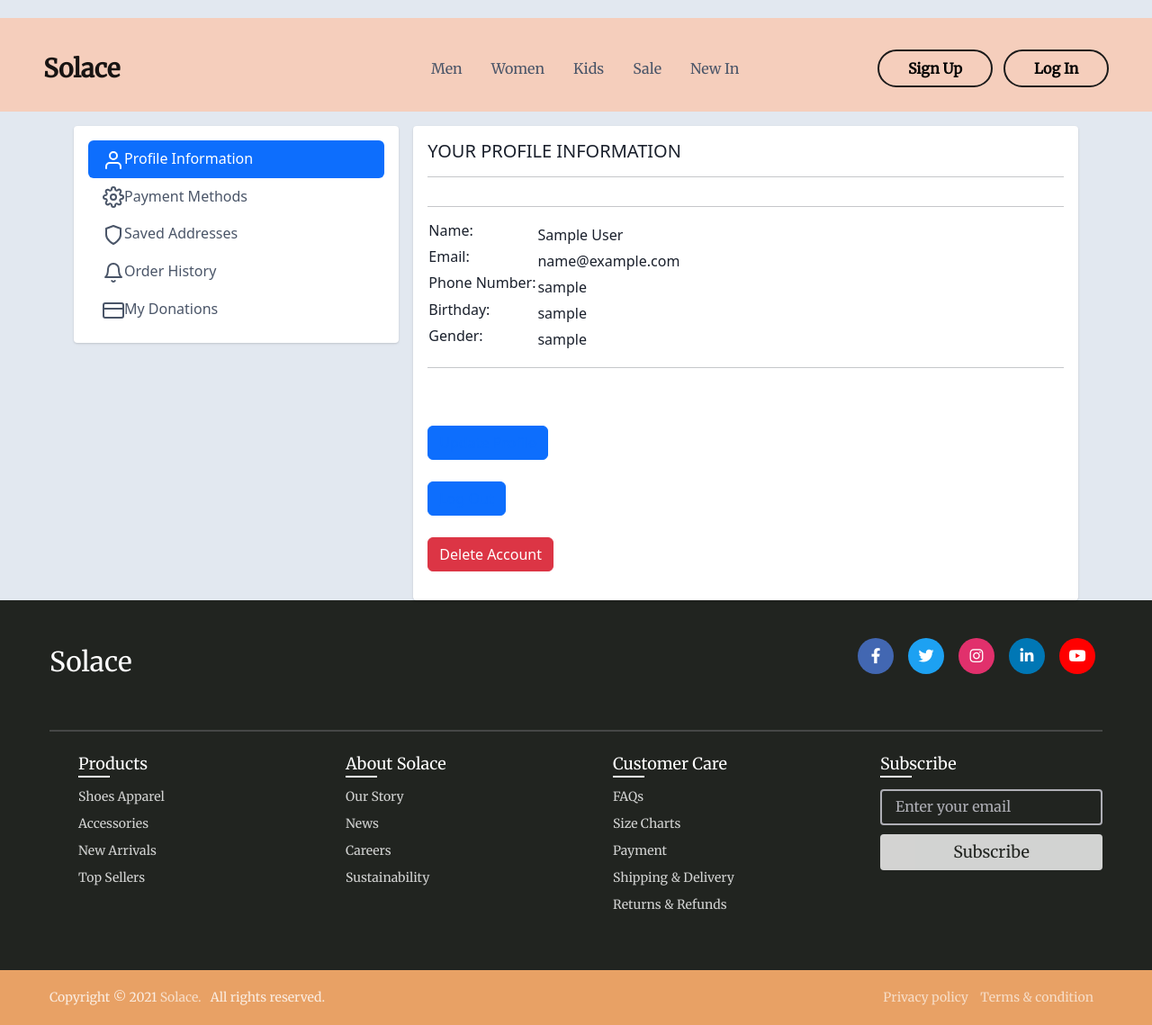
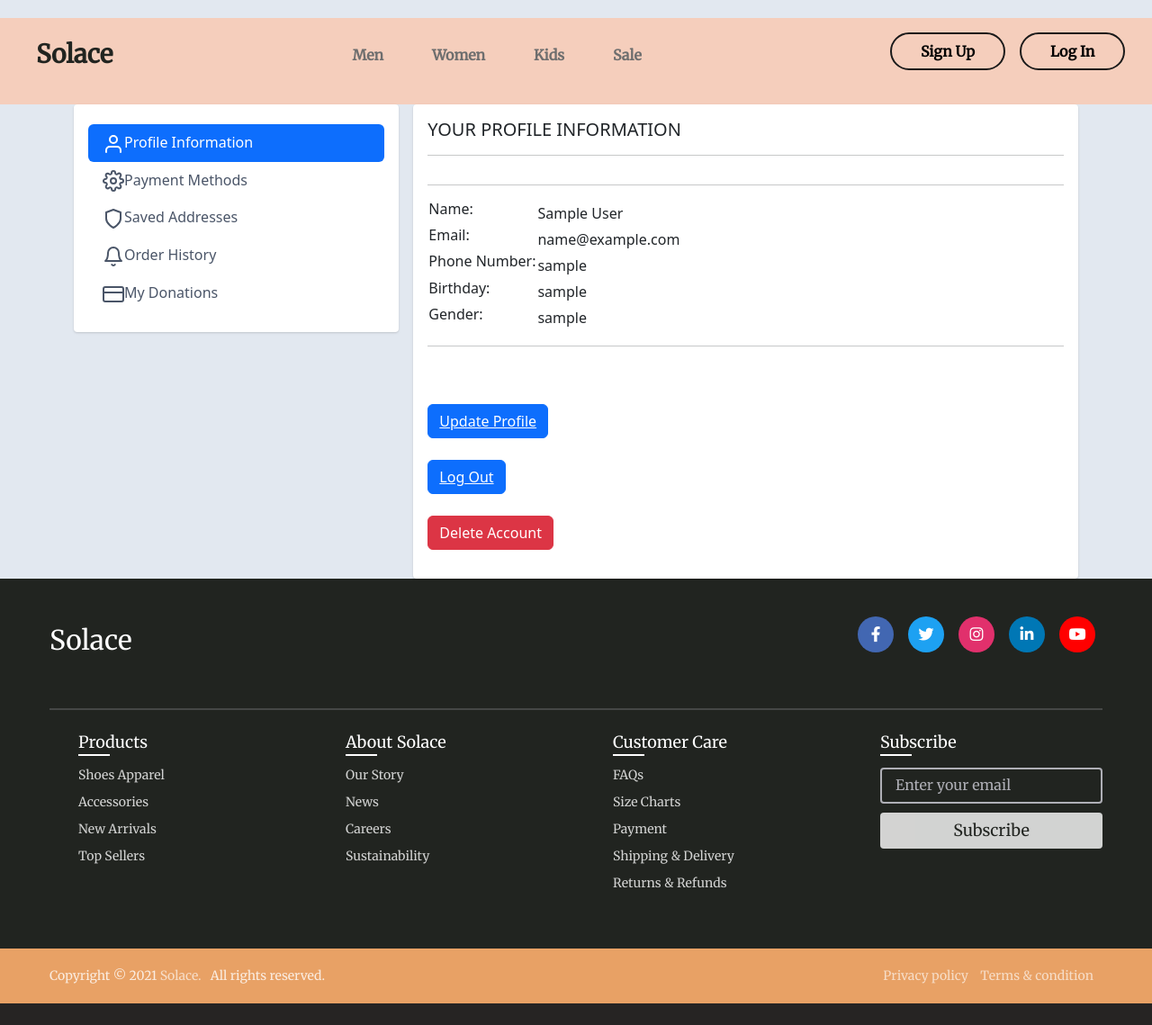
Before and after one commit to whale213/solace, a Flask app: page /profile in a window 1280 px wide. Shown: the whole page at 90% size. After the commit the page ends 1115 px from the top, so only its background shows below. Run offline with Flask 2, Linux system fonts and the light colour scheme; the visitor is signed in with stand-in values (Sample User, id 1); data comes from the database, SQL or seed files in the repository.

Commit message:
Revert "Merge branch 'main' of https://github.com/whale213/solace"
This reverts commit dc8ee919e5bf96d6086101441542b5b1bd7ca054, reversing
changes made to 286b15542ca81734a9cb3a0e18a212e9373f177d.

```diff
--- a/solace/app/static/customer_base_guest.css
+++ b/solace/app/static/customer_base_guest.css
@@ -7,11 +7,6 @@
   --theme-cream: #faebd9;
   --theme-light-cream: #fdf7f0;
   --theme-black: #212420;
-}
-
-#cartBadge {
-  align-items: center;
-  transform: translate(-80%, -15%);
 }
 
 .navbar {
@@ -29,10 +24,76 @@
   position: fixed;
 }
 
+.nav {
+  padding: 6px 0;
+}
+
+.nav-brand {
+  color: var(--theme-black);
+  margin-left: 40px;
+  text-decoration: none;
+  font-size: 28px;
+  font-weight: 800;
+  margin-bottom: 18px;
+}
+
+.nav-links {
+  list-style: none;
+  text-align: center;
+}
+
+.nav ul li {
+  display: inline-block;
+}
+
+.nav ul li a {
+  display: block;
+  padding: 15px;
+  text-decoration: none;
+  color: #6e6e6e;
+  font-weight: 800;
+  margin: 0 10px;
+}
+
+.nav ul li a,
+.nav ul li a:after,
+.nav ul li a:before {
+  transition: all 0.5s;
+}
+
+.nav ul li a:hover {
+  color: #000000;
+}
+
+.nav ul li a {
+  position: relative;
+}
+
+.nav ul li a:after {
+  position: absolute;
+  bottom: -0.35em;
+  left: 0;
+  right: 0;
+  margin: auto;
+  width: 0%;
+  content: ".";
+  color: transparent;
+  background: #000000;
+  height: 2px;
+}
+
+.nav ul li a:hover:after {
+  width: 100%;
+}
+
 .nav-buttons {
   cursor: pointer;
   padding: 4px 30px;
   margin-bottom: 24px;
+}
+
+.balls {
+  color: white;
 }
 
 .sign-up-btn {
--- a/solace/app/templates/includes/_customer_base_guest.html
+++ b/solace/app/templates/includes/_customer_base_guest.html
@@ -5,155 +5,32 @@
     <meta charset="UTF-8" />
     <meta http-equiv="X-UA-Compatible" content="IE=edge" />
     <meta name="viewport" content="width=device-width, initial-scale=1.0" />
-    <link
-      rel="stylesheet"
-      href="{{ url_for('static', filename='customer_base_guest.css') }}"
-    />
+    <link rel="stylesheet" href="{{ url_for('static', filename='customer_base_guest.css') }}" />
     <!-- CSS Only -->
-    <link
-      href="https://cdn.jsdelivr.net/npm/bootstrap@5.2.3/dist/css/bootstrap.min.css"
-      rel="stylesheet"
-      integrity="sha384-rbsA2VBKQhggwzxH7pPCaAqO46MgnOM80zW1RWuH61DGLwZJEdK2Kadq2F9CUG65"
-      crossorigin="anonymous"
-    />
-    <link
-      rel="stylesheet"
-      href="https://fonts.googleapis.com/css2?family=Material+Symbols+Outlined:opsz,wght,FILL,GRAD@48,400,0,200"
-    />
-    <link
-      rel="stylesheet"
-      type="text/css"
-      href="https://cdnjs.cloudflare.com/ajax/libs/font-awesome/5.15.2/css/all.min.css"
-    />
-    {% block link %} {% endblock %} {% block title %} {% endblock %} {% endblock
-    %}
+    <link href="https://cdn.jsdelivr.net/npm/bootstrap@5.3.0-alpha1/dist/css/bootstrap.min.css" rel="stylesheet"
+      integrity="sha384-GLhlTQ8iRABdZLl6O3oVMWSktQOp6b7In1Zl3/Jr59b6EGGoI1aFkw7cmDA6j6gD" crossorigin="anonymous"/>
+    <link rel="stylesheet" href="https://fonts.googleapis.com/css2?family=Material+Symbols+Outlined:opsz,wght,FILL,GRAD@48,400,0,200"/>
+    <link rel="stylesheet" type="text/css" href="https://cdnjs.cloudflare.com/ajax/libs/font-awesome/5.15.2/css/all.min.css"/>
+    {% block link %} {% endblock %}
+    <title>{% block title %}{% endblock %}</title>
+    {% endblock %}
   </head>
   <body>
     <header class="navbar">
-      <nav
-        class="navbar navbar-light navbar-expand-md bg-faded justify-content-center"
-      >
-        <a href="/" class="navbar-brand d-flex w-50 ps-5 fs-3 fw-bold"
-          >Solace</a
-        >
-        <button
-          class="navbar-toggler"
-          type="button"
-          data-toggle="collapse"
-          data-target="#collapsingNavbar3"
-        >
-          <span class="navbar-toggler-icon"></span>
-        </button>
-        <div class="navbar-collapse collapse w-100" id="collapsingNavbar3">
-          <ul class="navbar-nav w-100 justify-content-center">
-            <li class="nav-item active px-2">
-              <a class="nav-link" href="#">Men</a>
-            </li>
-            <li class="nav-item active px-2">
-              <a class="nav-link" href="#">Women</a>
-            </li>
-            <li class="nav-item active px-2">
-              <a class="nav-link" href="#">Kids</a>
-            </li>
-            <li class="nav-item active px-2">
-              <a class="nav-link" href="#">Sale</a>
-            </li>
-            <li class="nav-item active px-2">
-              <a class="nav-link" href="#">New In</a>
-            </li>
-          </ul>
-          {% if logged_in: %}
-          <ul class="nav navbar-nav ml-auto w-100 justify-content-end pe-5">
-            <li class="nav-item active">
-              <a href="#">
-                <i class="nav-link material-symbols-outlined">search</i>
-              </a>
-            </li>
-            <li class="nav-item active">
-              <a href="#">
-                <i class="nav-link material-symbols-outlined">favorite</i>
-              </a>
-            </li>
-            <li class="nav-item active">
-              <a href="#">
-                <i class="nav-link material-symbols-outlined">shopping_bag</i>
-                <span
-                  class="badge rounded-pill bg-black float-end"
-                  id="cartBadge"
-                >
-                  {{ total_cart_items }}
-                </span>
-              </a>
-            </li>
-            <li>
-              <div class="collapse navbar-collapse" id="navbarNavDarkDropdown">
-                <ul class="navbar-nav">
-                  <li class="nav-item dropdown">
-                    <a
-                      class="nav-link dropdown-toggle"
-                      href="#"
-                      role="button"
-                      data-bs-toggle="dropdown"
-                      aria-expanded="false"
-                    >
-                      <i class="material-symbols-outlined">person</i>Hello {{ full_name }}
-                    </a>
-                    <ul
-                      class="dropdown-menu dropdown-menu-dark dropdown-menu-lg-end"
-                    >
-                      <li>
-                        <a class="dropdown-item" href="#"
-                          ><i class="material-symbols-outlined px-2"
-                            >account_circle</i
-                          >My Account</a
-                        >
-                      </li>
-                      <li>
-                        <a class="dropdown-item" href="#"
-                          ><i class="material-symbols-outlined px-2">package</i
-                          >My Orders</a
-                        >
-                      </li>
-                      <li>
-                        <a class="dropdown-item" href="#"
-                          ><i class="material-symbols-outlined px-2"
-                            ><span class="material-symbols-outlined"
-                              >volunteer_activism</span
-                            ></i
-                          >My Donations</a
-                        >
-                      </li>
-                      <li>
-                        <a class="dropdown-item" href="#"
-                          ><i class="material-symbols-outlined px-2">logout</i
-                          >Logout</a
-                        >
-                      </li>
-                    </ul>
-                  </li>
-                </ul>
-              </div>
-            </li>
-          </ul>
-          {% else %}
-          <ul class="nav navbar-nav ml-auto w-100 justify-content-end pe-5">
-            <li class="nav-item active">
-              <a href="#">
-                <button class="sign-up-btn">Sign Up</button>
-              </a>
-            </li>
-            <li class="nav-item active">
-              <a href="#">
-                <button class="log-in-btn">Log In</button>
-              </a>
-            </li>
-          </ul>
-          {% endif %}
-        </div>
+      <a href="#" class="nav-brand">Solace</a>
+      <nav class="nav">
+        <ul class="nav-links">
+          <li><a href="#" class="nav-link">Men</a></li>
+          <li><a href="#" class="nav-link">Women</a></li>
+          <li><a href="#" class="nav-link">Kids</a></li>
+          <li><a href="#" class="nav-link">Sale</a></li>
+        </ul>
       </nav>
+      <div class="nav-buttons">
+        <button class="sign-up-btn">Sign Up</button>
+        <button class="log-in-btn">Log In</button>
+      </div>
     </header>
-    <!-- Example single danger button -->
-    <br />
     {% block content %} {% endblock %}
     <footer class="footer">
       <div class="content">
@@ -167,14 +44,10 @@
             <a href="#"><i class="fab fa-youtube"></i></a>
           </div>
         </div>
-        <hr
-          style="
-            height: 2px;
+        <hr style="height: 2px;
             border-width: 0;
             color: #afafb6;
-            background-color: #afafb6;
-          "
-        />
+            background-color: #afafb6;"/>
         <div class="footer-column-links">
           <ul class="footer-column">
             <li class="footer-links">Products</li>
@@ -219,10 +92,16 @@
     </footer>
     <!-- Scripts only -->
     <script
-      src="https://cdn.jsdelivr.net/npm/bootstrap@5.2.3/dist/js/bootstrap.bundle.min.js"
-      integrity="sha384-kenU1KFdBIe4zVF0s0G1M5b4hcpxyD9F7jL+jjXkk+Q2h455rYXK/7HAuoJl+0I4"
-      crossorigin="anonymous"
-    ></script>
-    <script></script>
+      src="https://cdn.jsdelivr.net/npm/bootstrap@5.3.0-alpha1/dist/js/bootstrap.bundle.min.js"
+      integrity="sha384-w76AqPfDkMBDXo30jS1Sgez6pr3x5MlQ1ZAGC+nuZB+EYdgRZgiwxhTBTkF7CXvN" crossorigin="anonymous">
+    </script>
+    <script
+      src="https://cdn.jsdelivr.net/npm/@popperjs/core@2.11.6/dist/umd/popper.min.js"
+      integrity="sha384-oBqDVmMz9ATKxIep9tiCxS/Z9fNfEXiDAYTujMAeBAsjFuCZSmKbSSUnQlmh/jp3" crossorigin="anonymous">
+    </script>
+    <script
+      src="https://cdn.jsdelivr.net/npm/bootstrap@5.3.0-alpha1/dist/js/bootstrap.min.js"
+      integrity="sha384-mQ93GR66B00ZXjt0YO5KlohRA5SY2XofN4zfuZxLkoj1gXtW8ANNCe9d5Y3eG5eD" crossorigin="anonymous">
+    </script>
   </body>
 </html>
```
